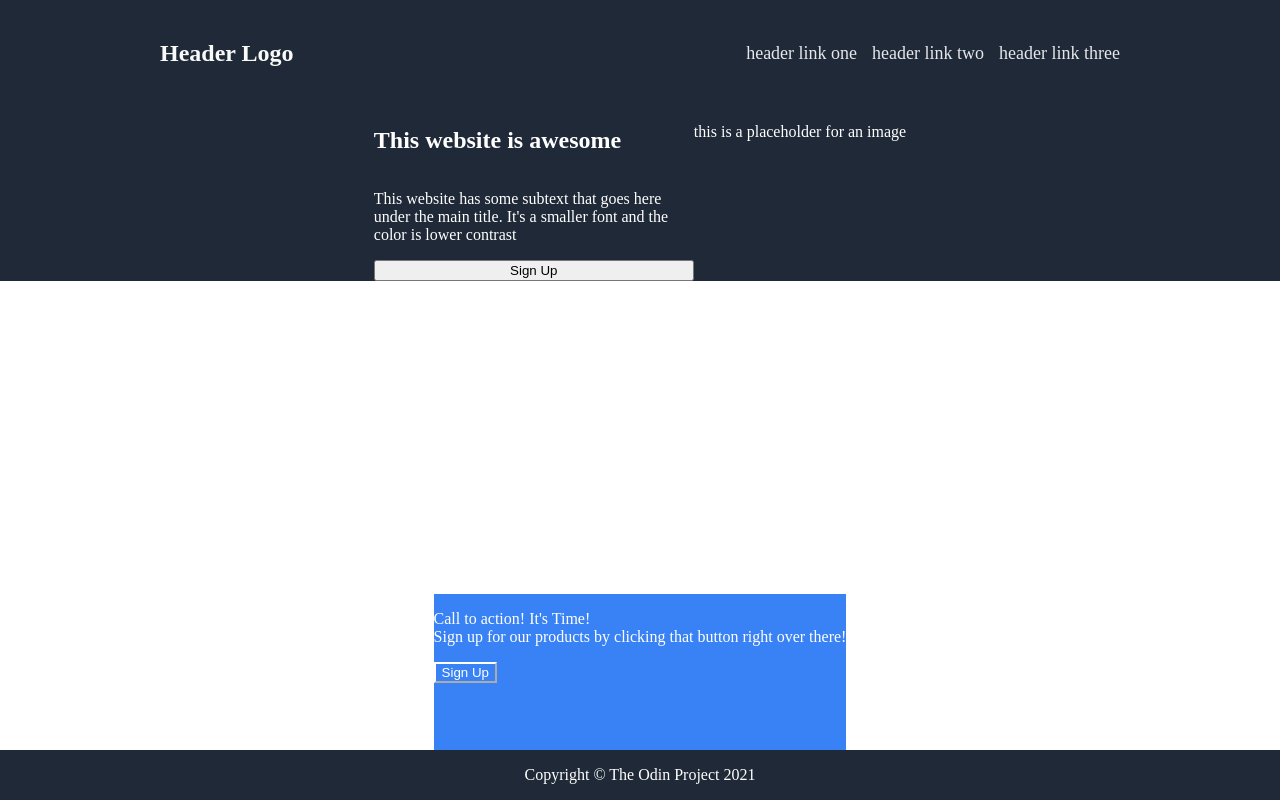
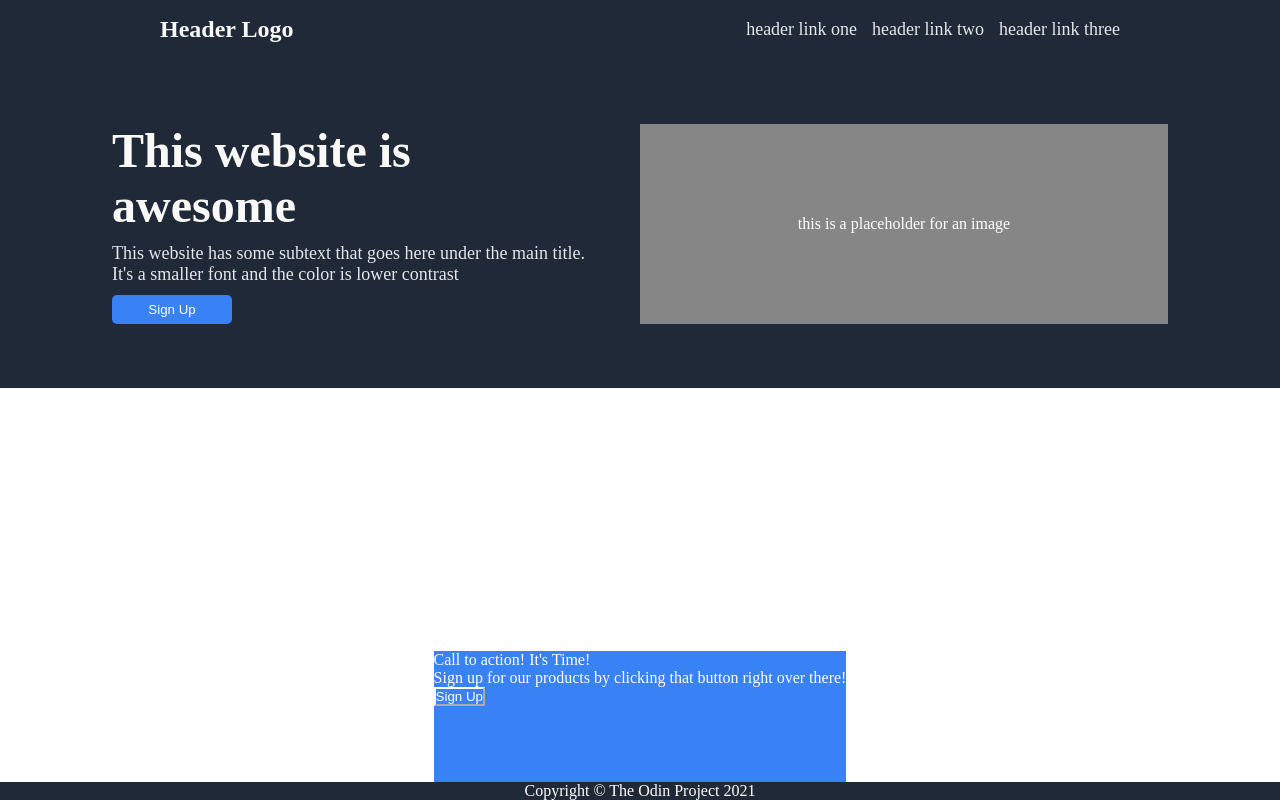
Before and after one commit to ewoknock/odin-landing-page, a plain HTML site: page index.html in a window 1280 px wide. Drawn offline with Linux system fonts and the light colour scheme.

Commit message:
Finishes styling for hero section

```diff
--- a/index.html
+++ b/index.html
@@ -8,17 +8,20 @@
 
     <body>
         <header>
-            <div class="left-nav">
-                <p>Header Logo</p>
+            <div class="nav">
+                <div class="left">
+                    <p>Header Logo</p>
+                </div>
+                <ul class="right">
+                    <li><a href="">header link one</a></li>
+                    <li><a href="">header link two</a></li>
+                    <li><a href="">header link three</a></li>
+                </ul>
             </div>
-            <ul class="right-nav">
-                <li><a href="">header link one</a></li>
-                <li><a href="">header link two</a></li>
-                <li><a href="">header link three</a></li>
-            </ul>
+
         </header>
         <div class="hero">
-            <div class="hero-text">
+            <div class="left">
                 <h2>This website is awesome</h2>
                 <p>
                     This website has some subtext that goes here under the main title.
@@ -26,7 +29,7 @@
                 </p>
                 <button>Sign Up</button>
             </div>
-            <div class="hero-image">
+            <div class="right">
                 <p>this is a placeholder for an image</p>
             </div>
 
--- a/styles/style.css
+++ b/styles/style.css
@@ -1,16 +1,19 @@
+* {
+    margin: 0;
+    padding: 0;
+}
+
 body{
     display: flex;
     flex: 1;
     flex-direction: column;
     justify-content: space-between;
-    padding: 0;
-    margin: 0;
     color: white;
     height: 100vh;
 }
 
 /* HEADER */
-header{
+.nav{
     display: flex;
     justify-content: space-between;
     align-items: center;
@@ -18,21 +21,15 @@ header{
     padding: 1em 10em;
 }
 
-.left-nav{
+.nav .left{
     font-size: 24px;
     color: #f9faf8;
     font-weight: bold;
 }
 
-.right-nav{
+.nav .right{
     display: flex;
     gap: 15px;
-}
-
-.section{
-    display: flex;
-    flex: 1;
-    justify-content: center;
 }
 
 ul{
@@ -51,12 +48,56 @@ a{
 .hero{
     display: flex;
     justify-content: center;
+    align-items: center;
+    gap: 50px;
+    padding: 4em 7em;
 }
-.hero-text{
+
+.hero .left{
     display: flex;
     flex-direction: column;
-    flex-basis: 25%;
+    justify-content: center;
+    gap: 10px;
 }
+
+.hero .right{
+    display: flex;
+    flex-shrink: 0;
+    height: 200px;
+    width: 50%;
+    background-color: #868686;
+    justify-content: center;
+    align-items: center;
+}
+
+.hero h2{
+    font-size: 48px;
+    font-weight: bolder;
+    color: #F9FAF8;
+}
+
+.hero .left p{
+    font-size: 18px;
+    color: #E5E7EB;
+}
+
+.hero button{
+    background-color: #3882F6;
+    color: white;
+    width: 120px;
+    border-radius: 5px;
+    padding: 7px 1em;
+    border: none;
+}
+
+.section{
+    display: flex;
+    flex: 1;
+    justify-content: center;
+}
+
+
+
 
 .hero,
 header,
```
